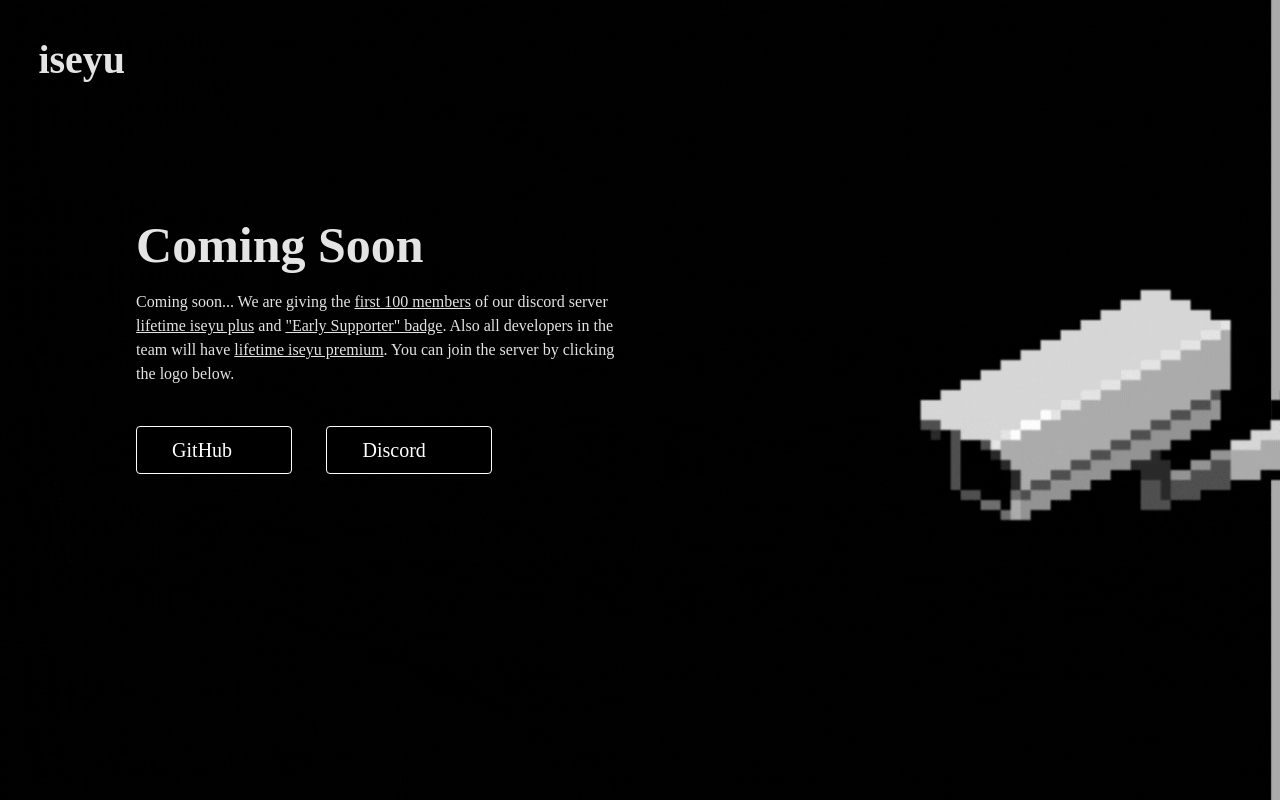
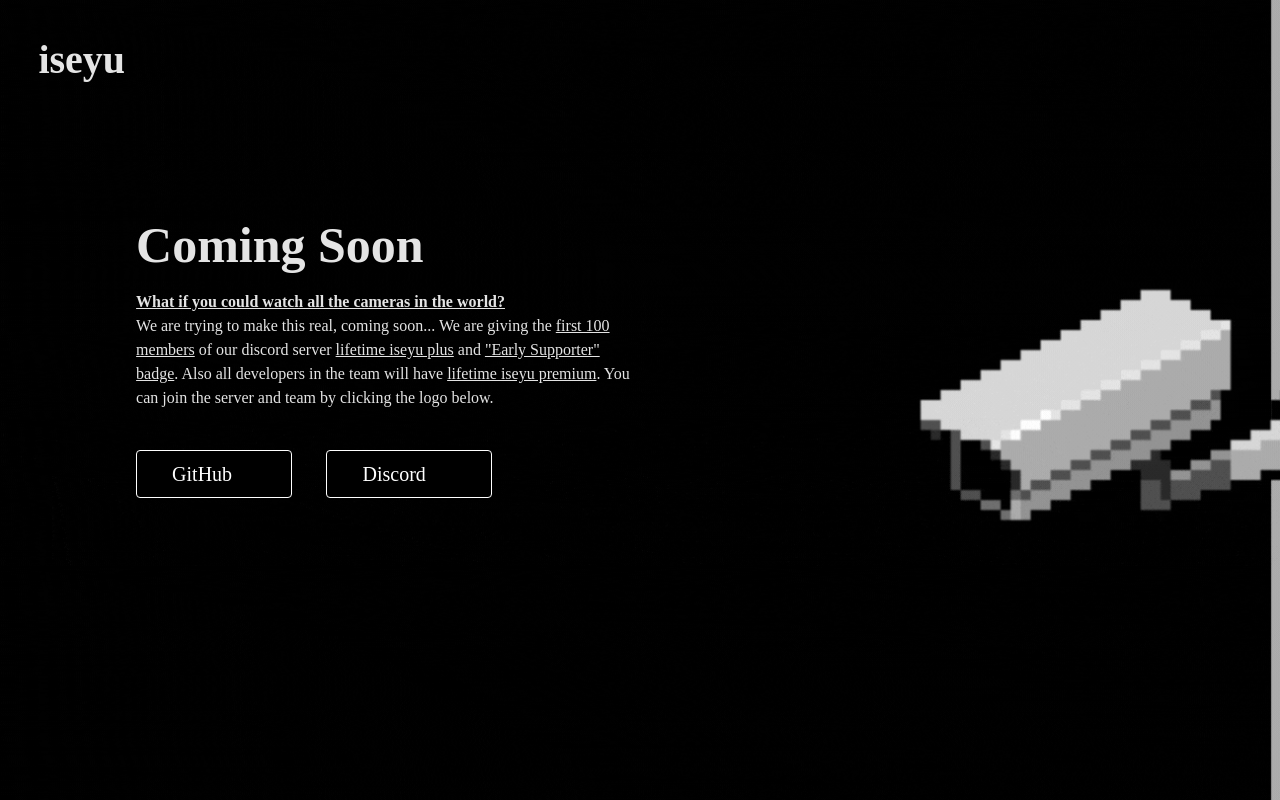
Before and after one commit to iseyudotxyz/www.iseyu.xyz, a plain HTML site: page index.html in a window 1280 px wide. Drawn offline with Linux system fonts and the light colour scheme; a web font is replaced by a local one.

Commit message:
feat: updated paragraph

```diff
--- a/index.html
+++ b/index.html
@@ -23,7 +23,7 @@
 				<div class="details">
 					<h1>Coming Soon</h1>
 					<p>
-						Coming soon... We are giving the <u>first 100 members</u> of our discord server <u>lifetime iseyu plus</u> and <u>"Early Supporter" badge</u>. Also all developers in the team will have <u>lifetime iseyu premium</u>. You can join the server by clicking the logo below.
+						<b><u> What if you could watch all the cameras in the world?</u><br></b> We are trying to make this real, coming soon... We are giving the <u>first 100 members</u> of our discord server <u>lifetime iseyu plus</u> and <u>"Early Supporter" badge</u>. Also all developers in the team will have <u>lifetime iseyu premium</u>. You can join the server and team by clicking the logo below.
 					</p>
 				</div>
 				<div class="cta">
```
